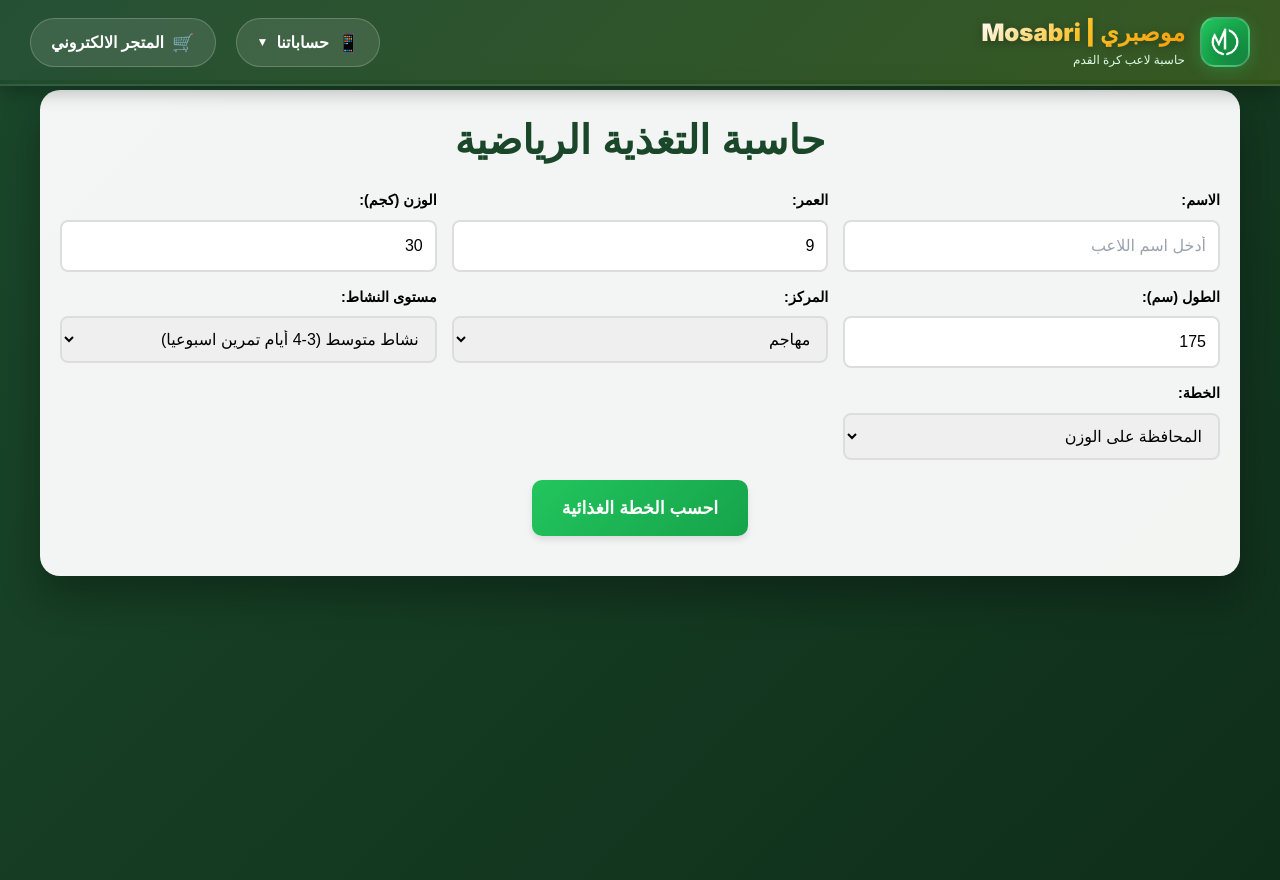
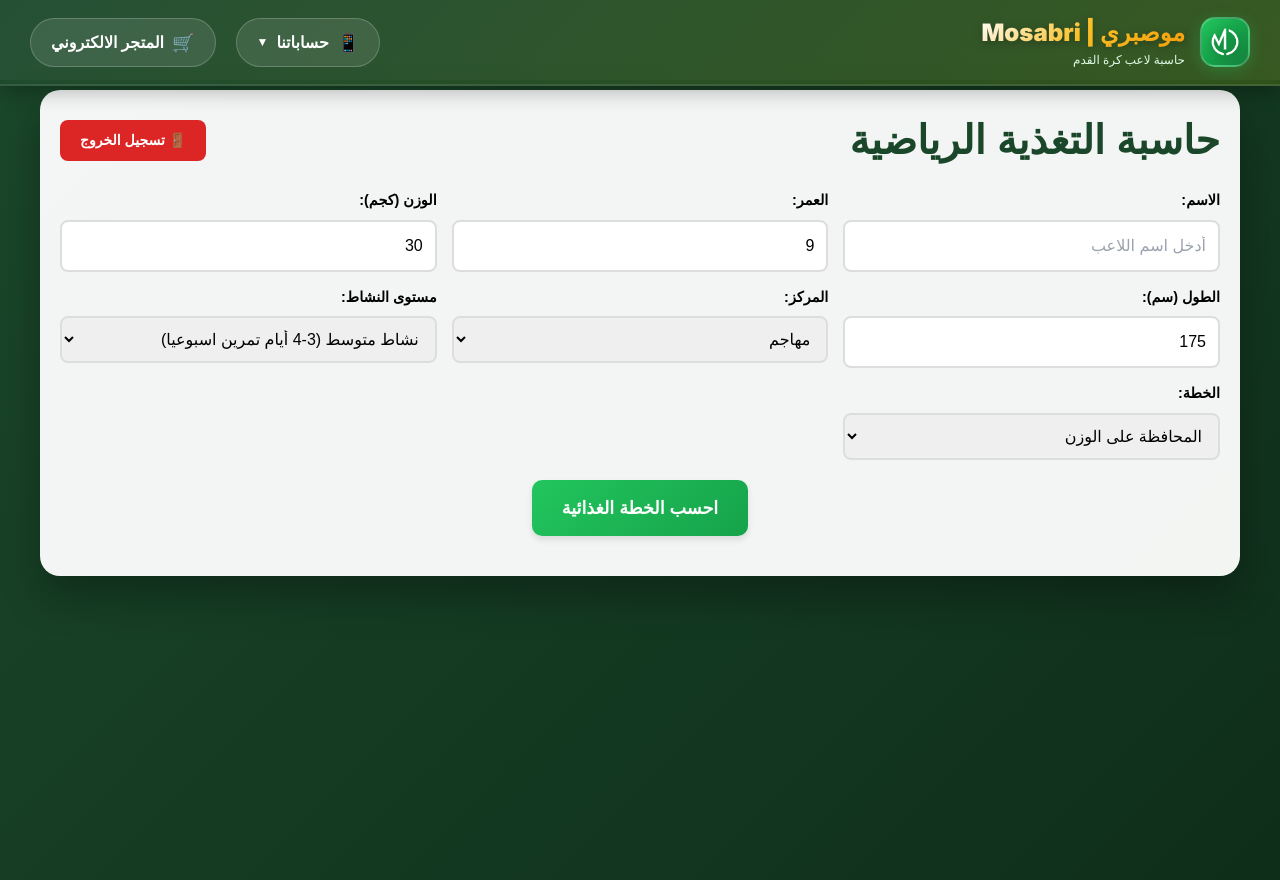
Before and after one commit to mosabriwork-pro/calculator-arabic, a Next.js app: page /calculator in a window 1280 px wide. Built offline with nearby package versions, Linux system fonts and the light colour scheme; sample sign-in values are in the browser's storage.

Commit message:
إضافة نظام حماية شامل - منع الوصول المباشر للصفحات بدون تسجيل دخول

```diff
--- a/src/app/calculator/page.tsx
+++ b/src/app/calculator/page.tsx
@@ -2,6 +2,7 @@
 
 import { useState, useEffect, useMemo } from 'react'
 import dynamic from 'next/dynamic'
+import { useRouter } from 'next/navigation'
 
 // Dynamically import Chart.js components
 const Pie = dynamic(() => import('react-chartjs-2').then(mod => ({ default: mod.Pie })), { ssr: false })
@@ -30,6 +31,40 @@ interface NutritionPlan {
 
 // Disable SSR for the entire calculator component
 const Calculator = dynamic(() => Promise.resolve(() => {
+  const router = useRouter()
+
+  // التحقق من تسجيل الدخول
+  useEffect(() => {
+    const checkAuth = () => {
+      if (typeof window !== 'undefined') {
+        const isLoggedIn = localStorage.getItem('isLoggedIn')
+        const loginTime = localStorage.getItem('loginTime')
+
+        // التحقق من وجود تسجيل دخول صالح
+        if (!isLoggedIn || !loginTime) {
+          router.push('/login')
+          return
+        }
+
+        // التحقق من انتهاء صلاحية الجلسة (24 ساعة)
+        const loginTimestamp = parseInt(loginTime)
+        const currentTime = Date.now()
+        const sessionDuration = 24 * 60 * 60 * 1000 // 24 ساعة
+
+        if (currentTime - loginTimestamp > sessionDuration) {
+          // انتهت صلاحية الجلسة
+          localStorage.removeItem('isLoggedIn')
+          localStorage.removeItem('loginTime')
+          localStorage.removeItem('userEmail')
+          router.push('/login')
+          return
+        }
+      }
+    }
+
+    checkAuth()
+  }, [router])
+
   const [playerData, setPlayerData] = useState<PlayerData>({
     name: '',
     age: 9,
@@ -1070,15 +1105,48 @@ const Calculator = dynamic(() => Promise.resolve(() => {
         padding: '20px',
         boxShadow: '0 20px 40px rgba(0,0,0,0.3)'
       }}>
-        <h1 style={{
-          textAlign: 'center',
-          color: '#1a472a',
-          fontSize: 'clamp(1.5rem, 4vw, 2.5rem)',
+        {/* Header with Logout Button */}
+        <div style={{
+          display: 'flex',
+          justifyContent: 'space-between',
+          alignItems: 'center',
           marginBottom: '20px',
-          fontWeight: 'bold'
+          flexWrap: 'wrap',
+          gap: '10px'
         }}>
-          حاسبة التغذية الرياضية
-        </h1>
+          <h1 style={{
+            color: '#1a472a',
+            fontSize: 'clamp(1.5rem, 4vw, 2.5rem)',
+            fontWeight: 'bold',
+            margin: 0
+          }}>
+            حاسبة التغذية الرياضية
+          </h1>
+
+          <button
+            onClick={() => {
+              localStorage.removeItem('isLoggedIn')
+              localStorage.removeItem('loginTime')
+              localStorage.removeItem('userEmail')
+              router.push('/login')
+            }}
+            style={{
+              background: '#dc2626',
+              color: 'white',
+              border: 'none',
+              padding: '10px 20px',
+              borderRadius: '8px',
+              cursor: 'pointer',
+              fontSize: '14px',
+              fontWeight: 'bold',
+              transition: 'background 0.3s'
+            }}
+            onMouseOver={(e) => e.currentTarget.style.background = '#b91c1c'}
+            onMouseOut={(e) => e.currentTarget.style.background = '#dc2626'}
+          >
+            🚪 تسجيل الخروج
+          </button>
+        </div>
 
         {/* Validation Errors */}
         {validationErrors.length > 0 && (
--- a/src/app/login/page.tsx
+++ b/src/app/login/page.tsx
@@ -42,7 +42,10 @@ const LoginPage = dynamic(() => Promise.resolve(() => {
       const data = await response.json()
 
       if (response.ok && data.isValid) {
+        // حفظ بيانات تسجيل الدخول
         localStorage.setItem('userEmail', email)
+        localStorage.setItem('isLoggedIn', 'true')
+        localStorage.setItem('loginTime', Date.now().toString())
 
         // Log successful login
         const loginRecord = {
--- a/src/app/print-report/page.tsx
+++ b/src/app/print-report/page.tsx
@@ -1,6 +1,6 @@
 'use client';
 
-import { useSearchParams } from 'next/navigation';
+import { useSearchParams, useRouter } from 'next/navigation';
 import { useEffect, useState, Suspense } from 'react';
 
 interface NutritionData {
@@ -39,8 +39,41 @@ interface NutritionData {
 
 function PrintReportContent() {
   const searchParams = useSearchParams();
+  const router = useRouter();
   const [data, setData] = useState<NutritionData | null>(null);
   const [isLoading, setIsLoading] = useState(true);
+
+  // التحقق من تسجيل الدخول
+  useEffect(() => {
+    const checkAuth = () => {
+      if (typeof window !== 'undefined') {
+        const isLoggedIn = localStorage.getItem('isLoggedIn')
+        const loginTime = localStorage.getItem('loginTime')
+
+        // التحقق من وجود تسجيل دخول صالح
+        if (!isLoggedIn || !loginTime) {
+          router.push('/login')
+          return
+        }
+
+        // التحقق من انتهاء صلاحية الجلسة (24 ساعة)
+        const loginTimestamp = parseInt(loginTime)
+        const currentTime = Date.now()
+        const sessionDuration = 24 * 60 * 60 * 1000 // 24 ساعة
+
+        if (currentTime - loginTimestamp > sessionDuration) {
+          // انتهت صلاحية الجلسة
+          localStorage.removeItem('isLoggedIn')
+          localStorage.removeItem('loginTime')
+          localStorage.removeItem('userEmail')
+          router.push('/login')
+          return
+        }
+      }
+    }
+
+    checkAuth()
+  }, [router])
 
   useEffect(() => {
     // Get data from URL parameters
@@ -80,10 +113,38 @@ function PrintReportContent() {
 
   return (
     <div className="print-report">
-      {/* Print Button - Only visible on screen */}
-      <div className="print-button-container">
+      {/* Print Button and Logout Button - Only visible on screen */}
+      <div className="print-button-container" style={{
+        display: 'flex',
+        gap: '10px',
+        justifyContent: 'center',
+        marginBottom: '20px'
+      }}>
         <button onClick={handlePrint} className="print-button">
           🖨️ طباعة التقرير
+        </button>
+        <button
+          onClick={() => {
+            localStorage.removeItem('isLoggedIn')
+            localStorage.removeItem('loginTime')
+            localStorage.removeItem('userEmail')
+            router.push('/login')
+          }}
+          style={{
+            background: '#dc2626',
+            color: 'white',
+            border: 'none',
+            padding: '10px 20px',
+            borderRadius: '8px',
+            cursor: 'pointer',
+            fontSize: '14px',
+            fontWeight: 'bold',
+            transition: 'background 0.3s'
+          }}
+          onMouseOver={(e) => e.currentTarget.style.background = '#b91c1c'}
+          onMouseOut={(e) => e.currentTarget.style.background = '#dc2626'}
+        >
+          🚪 تسجيل الخروج
         </button>
       </div>
       {/* Page 1: Cover */}
```
